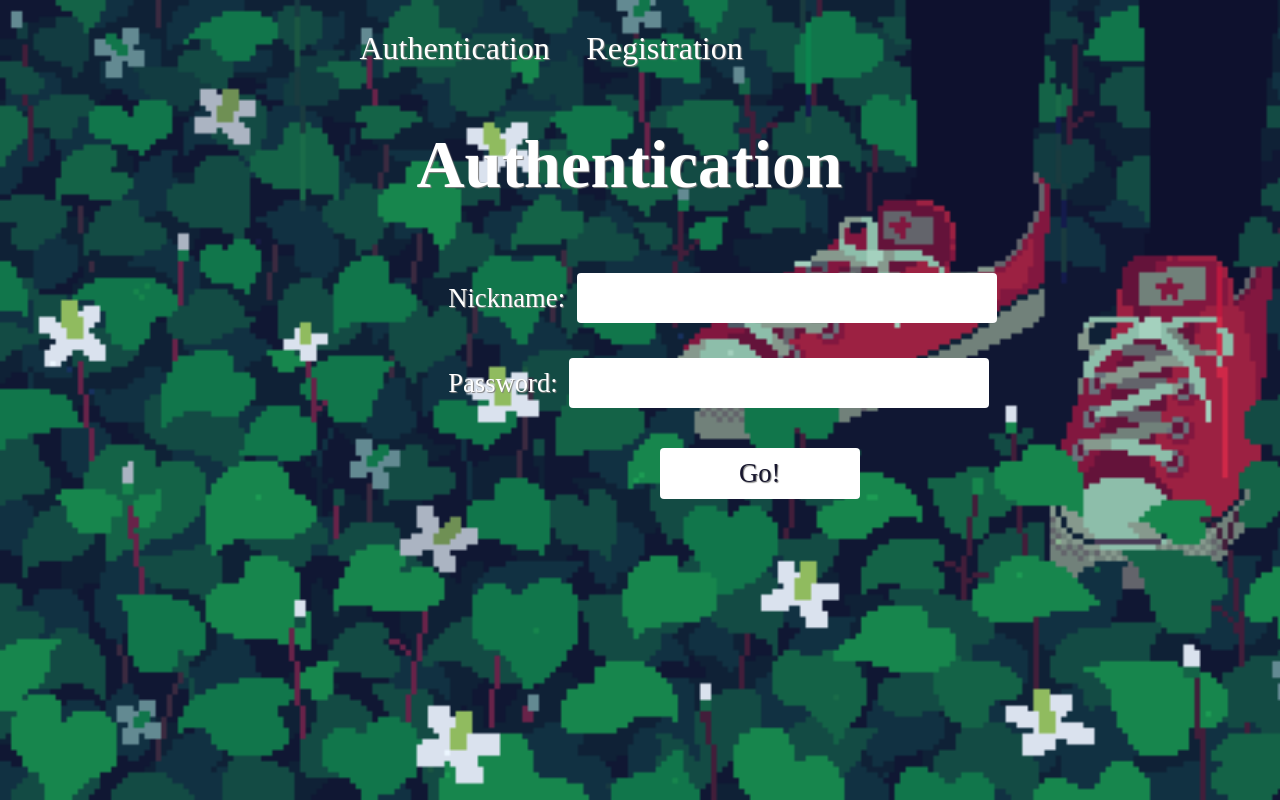
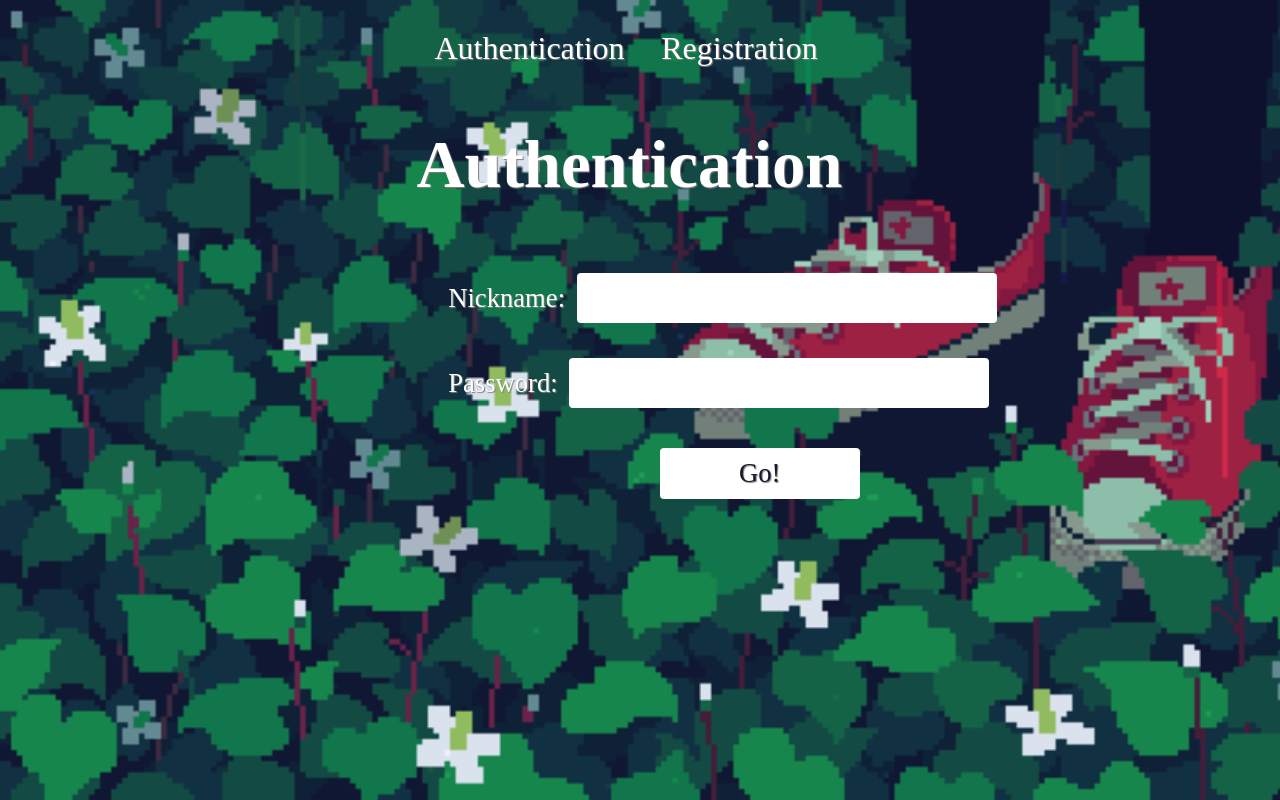
Before and after one commit to Xumeparu/Chat-with-tests, a React app: page /login in a window 1280 px wide. Built offline with nearby package versions, Linux system fonts and the light colour scheme; no server answers.

Commit message:
Directory 'app' has been created. Start customizing modular styles

```diff
--- a/package.json
+++ b/package.json
@@ -2,7 +2,7 @@
   "name": "html",
   "version": "1.0.0",
   "description": "ВКИ НГУ. Предмет \"Проектирование и разработка интерфейсов пользователя\", Д.А.Вайнер. Чат с тестами",
-  "main": "src/App.js",
+  "main": "src/app/App.js",
   "scripts": {
     "test": "jest",
     "start": "node server.js",
--- a/public/styles/main.css
+++ b/public/styles/main.css
@@ -79,19 +79,8 @@ form {
 	outline: none;
 }
 
-.nick:hover, .message:hover, .button:hover, nick-pass:hover{
+.nick:hover, .message:hover, .button:hover, .nick-pass:hover{
 	outline-color: white;
-}
-
-.links {
-	margin-left: 26%;
-	display: inline-block;
-}
-
-A:link, A:visited {
-	text-decoration: none;
-	color: #ffffff;
-	font-size: 24pt;
 }
 
 #container {
--- a/src/App.js
+++ b/src/app/App.js
@@ -1,11 +1,12 @@
 import React from 'react';
 import { Link, Switch, Route, Redirect } from 'react-router-dom';
-import LoginView from './views/LoginView';
-import RegistrationView from './views/RegistrationView';
-import ChatView from './views/ChatView';
-import ProfileView from './views/ProfileView';
-import apiServices from './apiServices';
+import LoginView from '../views/LoginView';
+import RegistrationView from '../views/RegistrationView';
+import ChatView from '../views/ChatView';
+import ProfileView from '../views/ProfileView';
+import apiServices from '../apiServices';
 import PropTypes from 'prop-types';
+import styles from "./style.module.css";
 
 class PrivateRoute extends React.Component {
     render() {
@@ -69,7 +70,7 @@ class App extends React.Component {
             <>
                 {user ? (
                     <>
-                        <div className="links">
+                        <div className={styles.links}>
                             <Link to="/profile">Profile {user.nickname}</Link>&nbsp;
                         </div>
                         <div>
@@ -78,7 +79,7 @@ class App extends React.Component {
                     </>
                 ) : (
                     <>
-                        <div className="links">
+                        <div className={styles.links}>
                             <Link to="/auth">Authentication</Link>&nbsp;
                             <Link to="/registration">Registration</Link>&nbsp;
                         </div>
--- /dev/null
+++ b/src/app/index.js
@@ -0,0 +1,3 @@
+import App from "./App";
+
+export default App;
--- /dev/null
+++ b/src/app/style.module.css
@@ -0,0 +1,10 @@
+.links {
+    text-align: center;
+    display: inline-block;
+}
+
+A:link, A:visited {
+    text-decoration: none;
+    color: #ffffff;
+    font-size: 24pt;
+}
--- a/src/index.js
+++ b/src/index.js
@@ -1,6 +1,6 @@
 import React from 'react';
 import ReactDOM from 'react-dom';
-import App from './App';
+import App from './app/App';
 import { BrowserRouter as Router } from 'react-router-dom';
 
 ReactDOM.render(
```
